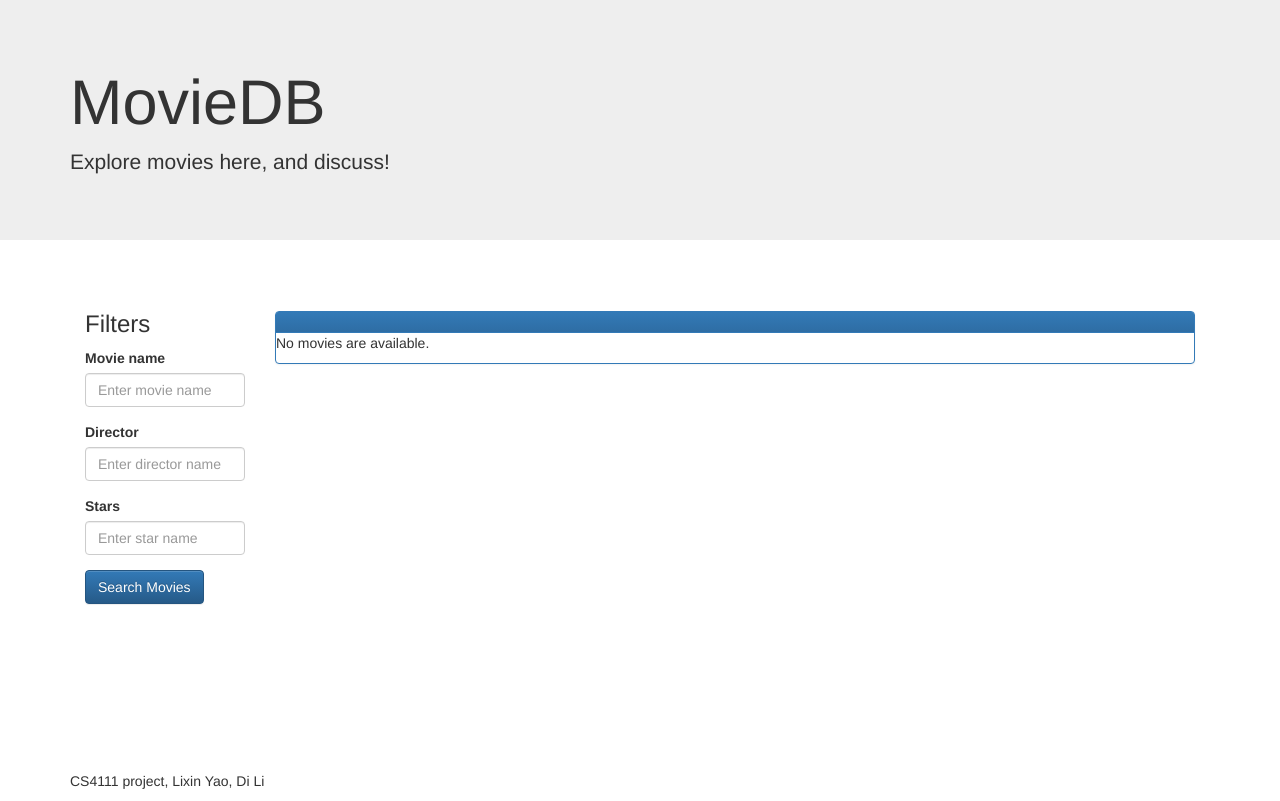
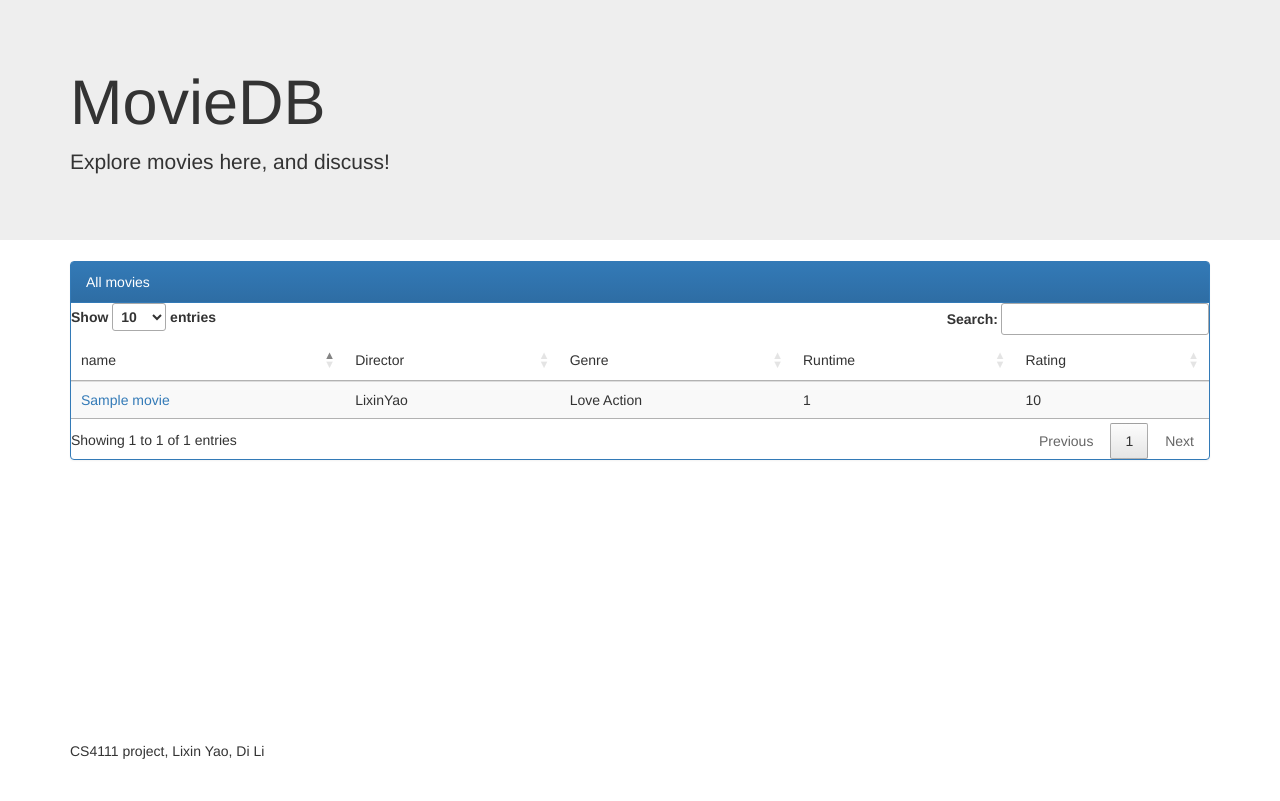
Before and after one commit to Staniel/Database-course-project, a Django app: page / in a window 1280 px wide. Shown: the part 50-851 px from the top of the page. After the commit the page ends 809 px from the top, so only its background shows below. Run offline with Django 3.2, Linux system fonts and the light colour scheme; tables that the repository leaves empty hold one stand-in row (values such as "Sample post"); some libraries are stand-ins or nearby versions.

Commit message:
partially done movielist

```diff
--- a/moviedb/movie/static/stylesheets/base.css
+++ b/moviedb/movie/static/stylesheets/base.css
@@ -5,3 +5,7 @@ html, body {
 #content {
 	min-height: 60%;
 }
+
+#flyer{
+	  margin-bottom: 0px;
+}
--- a/moviedb/movie/templates/movie/base.html
+++ b/moviedb/movie/templates/movie/base.html
@@ -12,8 +12,9 @@
   <meta name="author" content="">
   <link rel="icon" href="http://getbootstrap.com/favicon.ico">
      <!-- Latest compiled and minified CSS -->
+
+  <link rel="stylesheet" href="{{STATIC_URL}}stylesheets/login.css">
   <link rel="stylesheet" href="{{STATIC_URL}}stylesheets/base.css">
-  <link rel="stylesheet" href="{{STATIC_URL}}stylesheets/login.css">
   <link rel="stylesheet" href="https://maxcdn.bootstrapcdn.com/bootstrap/3.3.0/css/bootstrap.min.css">
 
   <!-- Optional theme -->
@@ -36,7 +37,7 @@
     {% include 'movie/navbar.html' %}
     {% endblock %}
 
-    <div class="jumbotron">
+    <div class="jumbotron" id="flyer">
       <div class="container">
       <h1>MovieDB</h1>
       <p>Explore movies here, and discuss!</p>
--- a/moviedb/movie/templates/movie/movielist.html
+++ b/moviedb/movie/templates/movie/movielist.html
@@ -1,10 +1,10 @@
 {% extends "movie/base.html" %}
 
 {% block content %}
-    <div class="col-md-2">
+
+    <!-- <div class="col-md-2">
         <h3><span>Filters</span></h3>
         <form role="form" class="search">
-            <!-- here need to deal with parameter of user -->
             <div class="form-group">
                 <label for="destinationfilter">Movie name</label>
                 <input type="text" class="form-control" id="moviefilter" placeholder="Enter movie name">
@@ -21,46 +21,33 @@
         </form>
 
     </div>
-    <div class="col-md-10">
-         <br/>
+ -->
+    <div>
+         <!-- <br/> -->
     <div class="panel panel-primary">
         <!-- Default panel contents -->
-        <div class="panel-heading">{{list_title}}</div>
+        <div class="panel-heading">{{title}}</div>
 
-            {% if plan_list.0 %}
-            <table id="plantable" class="table table-striped">
+            {% if movielist.0 %}
+            <table id="movietable" class="table table-striped">
                 <thead>
                 <tr>
-                    <td>Destination</td>
-                    <td>Depart Time</td>
-                    <td>Return Time</td>
-                    <td>Holder</td>
-                    <td>Max Traveller</td>
+                    <td>name</td>
+                    <td>Director</td>
+                    <td>Genre</td>
+                    <td>Runtime</td>
+                    <td>Rating</td>
                 </tr>
                 </thead>
-                <!-- <tfoot>
-            <tr>
-                <th>Destination</th>
-                <th>Depart Time</th>
-                <th>Return Time</th>
-                <th>Holder</th>
-                <th>Max Traveller</th>
-            </tr>
-        </tfoot> -->
                 <tbody>
-                {% for plan in plan_list %}
-                <tr class="plan_tr">
-                    <td class="plan_dest"><a href="/travelplans/view_plan_detail/{{plan.id}}/">{{ plan.destination }}</a></td>
-                    <td class="plan_dep">{{ plan.depart_time | date:"m-d-Y" }}</td>
-                    <td class="plan_ret">{{ plan.return_time | date:"m-d-Y"}}</td>
-                    <td class="plan_holder">
-{% if plan.holder.first_name %}
-{{ plan.holder.first_name }} {{ plan.holder.last_name }}</td>
-{% endif %}
-{% ifequal plan.holder.first_name ''%}
-{{plan.holder}}
-{% endifequal %}
-                    <td class="plan_limit">{{plan.limit}}</td>
+                {% for movie in movielist %}
+                <tr class="movie_tr">
+                    <td class="moviedetail"><a href="{% url 'moviedb:movie'
+                        {{movie.id}} %}">{{ movie.name }}</a></td>
+                    <td class="Director">LixinYao</td>
+                    <td class="Genre">Love Action</td>
+                    <td class="Runtime">{{ movie.runtime }}</td>
+                    <td class="Rating">10</td>
                 </tr>
                 {% endfor %}
             </tbody>
@@ -71,5 +58,8 @@
             {% endif %}
     </div>
     </div>
+    <script>
+        $('#movietable').DataTable();
+    </script>
 
 {% endblock %}
--- a/moviedb/movie/views/MainView.py
+++ b/moviedb/movie/views/MainView.py
@@ -1,10 +1,16 @@
 from django.shortcuts import render, redirect
 from django.http import HttpResponse
 from django.contrib.auth.decorators import login_required
-
+from movie.models import Movie
 # @login_required
 def main(request):
-	context = {'username': "visitor"}
-	if request.user.username:
-		context = {'username': request.user.username, 'loggedin': True}
+	MovieList = Movie.objects.all()
+	context = {'movielist': MovieList,
+			   'title': 'All movies',
+			   'username': "visitor",
+			   'loggedin': False
+	}
+	if request.user.is_authenticated():
+		context['username'] = request.user.username
+		context['loggedin'] = True
 	return render(request, 'movie/movielist.html', context)
--- a/moviedb/movie/views/MovieView.py
+++ b/moviedb/movie/views/MovieView.py
@@ -2,8 +2,6 @@ from django.shortcuts import render
 from django.http import HttpResponse
 # Create your views here.
 def movie(request, mid):
-
-
 	return HttpResponse("hello world")
 
 def watchmovie(request):
--- a/moviedb/movie/views/UserView.py
+++ b/moviedb/movie/views/UserView.py
@@ -11,8 +11,7 @@ def userlogin(request):
 		if user is not None:
 			if user.is_active:
 				login(request, user)
-				context = {'username': user.username, 'loggedin': True}
-				return render(request, 'movie/movielist.html', context)
+				return redirect('moviedb:main')
 		context = {'msg': "wrong username or password"}
 		return render(request, 'movie/loginandreg.html', context)
 	else:
```
